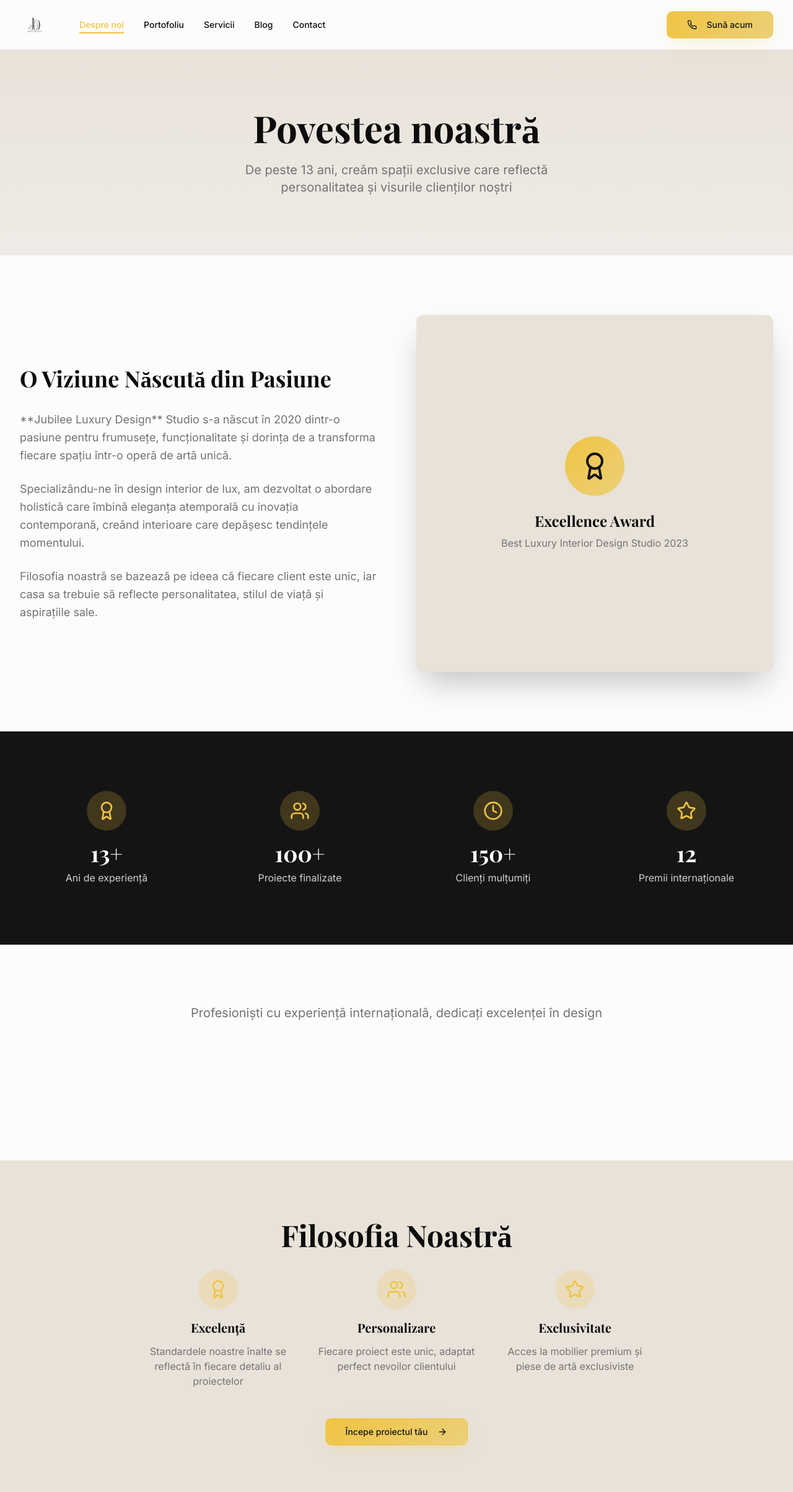
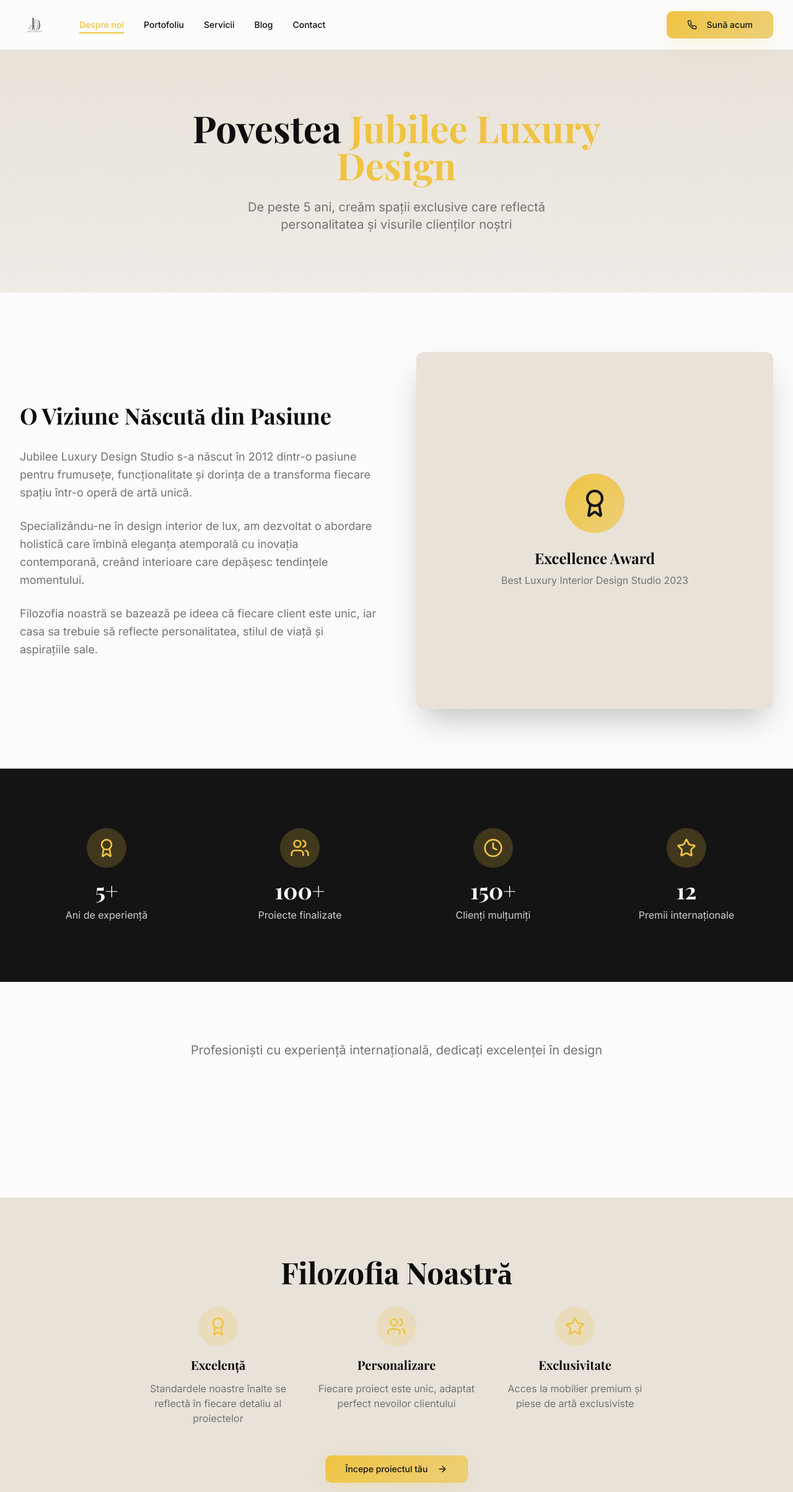
Before and after one commit to isabelastrugaru-cloud/refined-realm-studio, a React (Vite) app: page /despre in a window 1280 px wide. Shown: the top 2407 px of the page at 62% size. Built offline with nearby package versions, Linux system fonts and the light colour scheme; the HTML template or start-up script is replaced by a standard one.

Commit message:
Visual edit in Lovable

```diff
--- a/src/pages/About.tsx
+++ b/src/pages/About.tsx
@@ -5,7 +5,7 @@ const About = () => {
   const stats = [{
     icon: Award,
     label: 'Ani de experiență',
-    value: '13+'
+    value: '5+'
   }, {
     icon: Users,
     label: 'Proiecte finalizate',
@@ -30,10 +30,10 @@ const About = () => {
       <section className="py-24 bg-gradient-beige">
         <div className="max-w-4xl mx-auto text-center px-6 lg:px-8">
           <h1 className="font-playfair text-5xl md:text-6xl font-bold text-foreground mb-6 animate-fade-in mx-[2px]">
-            Povestea noastră
+            Povestea <span className="text-luxury">Jubilee Luxury Design</span>
           </h1>
           <p className="font-inter text-xl text-muted-foreground animate-fade-in-up">
-            De peste 13 ani, creăm spații exclusive care reflectă<br />
+            De peste 5 ani, creăm spații exclusive care reflectă<br />
             personalitatea și visurile clienților noștri
           </p>
         </div>
@@ -48,16 +48,13 @@ const About = () => {
                 O Viziune Născută din Pasiune
               </h2>
               <div className="space-y-6 font-inter text-lg text-muted-foreground leading-relaxed">
-                <p>**Jubilee Luxury Design** Studio s-a născut în 2020 dintr-o pasiune pentru frumusețe, funcționalitate și dorința de a transforma fiecare spațiu într-o operă de artă unică.</p>
+                <p>Jubilee Luxury Design Studio s-a născut în 2012 dintr-o pasiune pentru frumusețe, funcționalitate și dorința de a transforma fiecare spațiu într-o operă de artă unică.</p>
                 <p>
                   Specializându-ne în design interior de lux, am dezvoltat o abordare holistică
                   care îmbină eleganța atemporală cu inovația contemporană, creând interioare
                   care depășesc tendințele momentului.
                 </p>
-                <p>
-                  Filosofia noastră se bazează pe ideea că fiecare client este unic,
-                  iar casa sa trebuie să reflecte personalitatea, stilul de viață și aspirațiile sale.
-                </p>
+                <p>Filozofia noastră se bazează pe ideea că fiecare client este unic, iar casa sa trebuie să reflecte personalitatea, stilul de viață și aspirațiile sale.</p>
               </div>
             </div>
             <div className="relative animate-scale-in">
@@ -116,9 +113,7 @@ const About = () => {
       {/* Philosophy Section */}
       <section className="py-24 bg-premium">
         <div className="max-w-4xl mx-auto text-center px-6 lg:px-8">
-          <h2 className="font-playfair text-4xl md:text-5xl font-bold text-foreground mb-8 animate-fade-in">
-            Filosofia Noastră
-          </h2>
+          <h2 className="font-playfair text-4xl md:text-5xl font-bold text-foreground mb-8 animate-fade-in">Filozofia Noastră</h2>
           <div className="grid md:grid-cols-3 gap-8 mb-12">
             <div className="animate-fade-in">
               <div className="w-16 h-16 bg-luxury/20 rounded-full flex items-center justify-center mx-auto mb-4">
```
